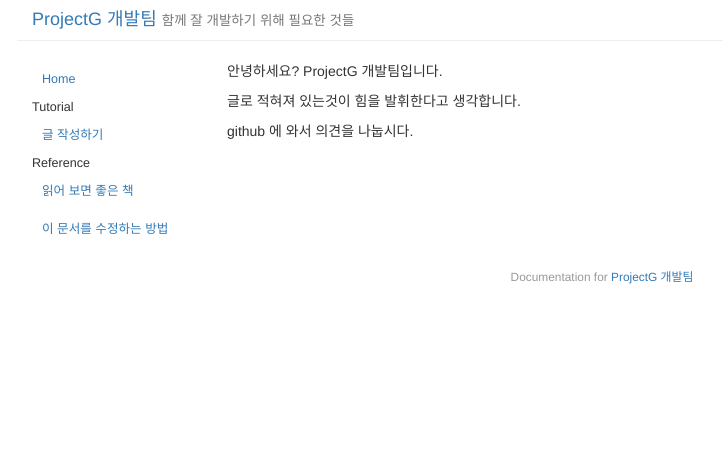
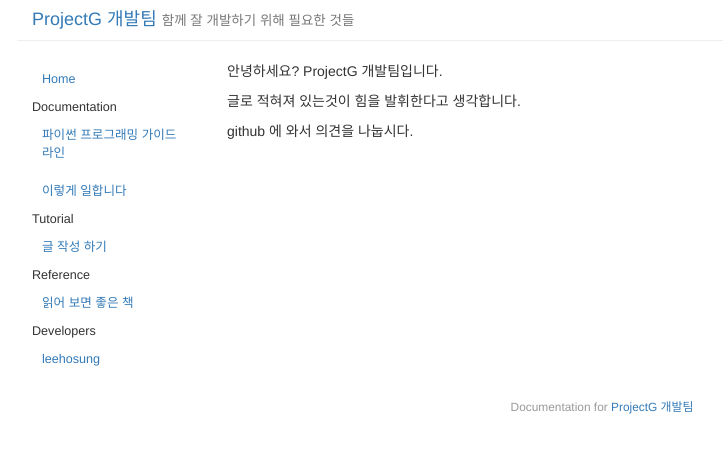
Before and after one commit to reggae1027/devteam, a Jekyll site: the page built from index.md, in a window 1280 px wide. Shown: the top 453 px of the page, without its empty margins (38-761 px from the left). Built offline with Jekyll 4.4.1, drawn with Linux system fonts in a browser that asks for light colours; Markdown is read by kramdown in place of the engine named in the settings.

Commit message:
add more sample pages

```diff
--- a/_posts/2015-09-24-Contribute-.md
+++ /dev/null
@@ -1,12 +0,0 @@
----
-layout: page
-title: "이 문서를 수정하는 방법"
-category: ref
-date: 2015-09-24 19:12:38
----
-
-1. fork
-2. clone
-3. commit
-4. push
-5. pull request
--- /dev/null
+++ b/_posts/2015-09-25-HowToWork.md
@@ -0,0 +1,8 @@
+---
+layout: page
+title: "이렇게 일합니다"
+category: doc
+date: 2015-09-25 18:07:16
+---
+
+이렇게 일합니다.
--- /dev/null
+++ b/_posts/2015-09-25-PythonCodingGuidlines.md
@@ -0,0 +1,8 @@
+---
+layout: page
+title: "파이썬 프로그래밍 가이드라인"
+category: doc
+date: 2015-09-25 18:07:16
+---
+
+이런 책들을 추천합니다.
```
Also changed, not shown: _posts/2015-09-25-LeeHoSung.md (added, +8 -0 lines), _posts/2015-09-25-New-Post.md (renamed from _posts/2015-09-25-New-Post-.md, +1 -1 lines).
